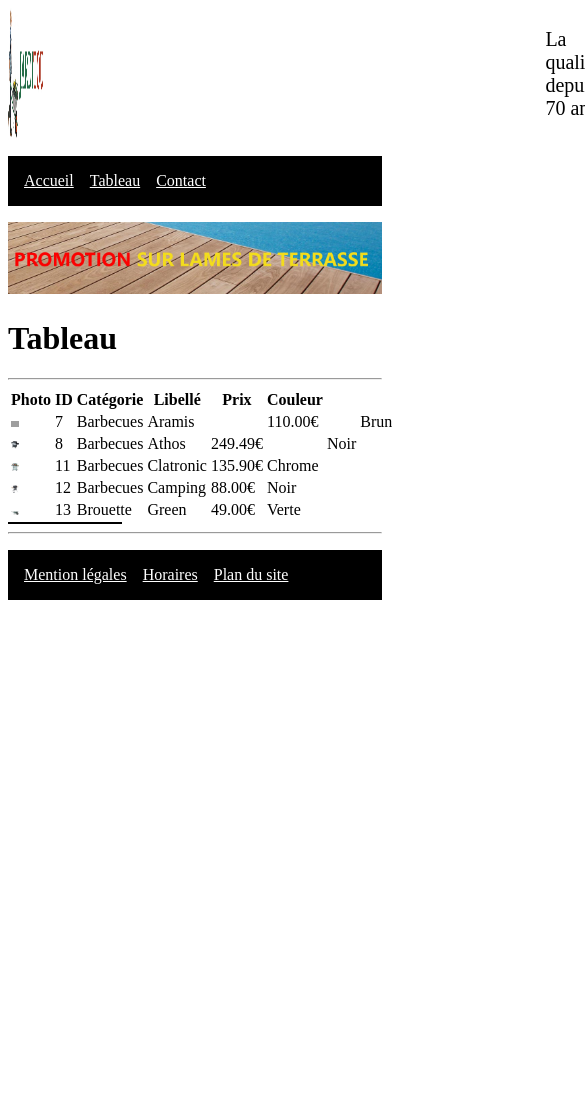
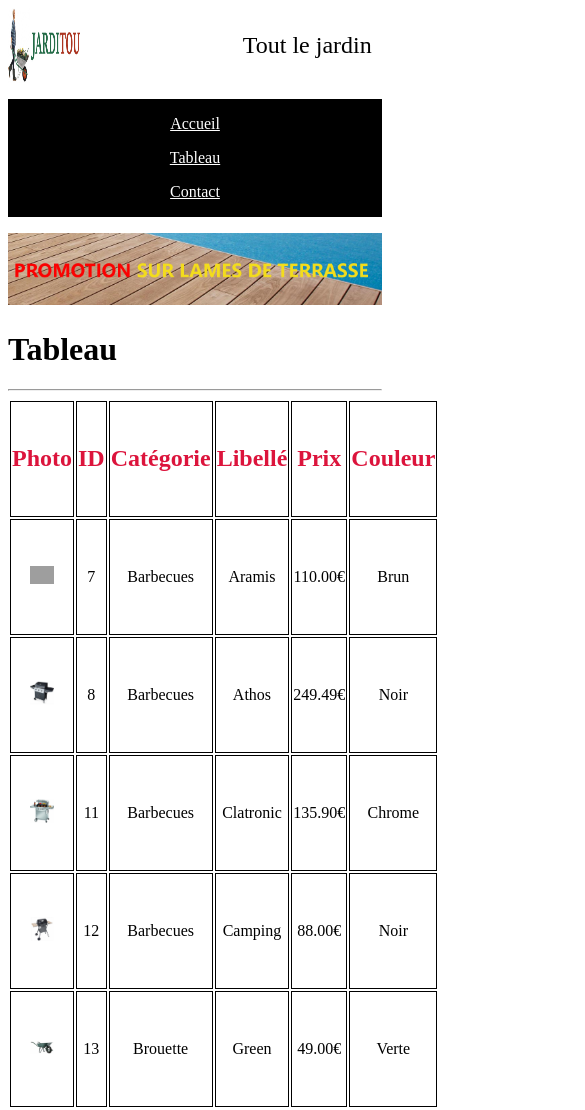
Before and after one commit to pask12/JARDITOU, a plain HTML site: page tableau.html in a window 390 px wide. Shown: the top 1110 px of the page, 585 px wide, since content can reach past the window. Before the commit the page ends 844 px from the top, so only its background shows below. Drawn offline with Linux system fonts and the light colour scheme; grey boxes are pictures that could not be loaded.

Commit message:
Jarditou

```diff
--- a/assets/css/style.css
+++ b/assets/css/style.css
@@ -1,13 +1,13 @@
 header img{
-    width: 10%;
+    width: 20%;
  }
  header {
      display: flex;
 
  }
  header p{
-     margin-left: 500px;
-     font-size: 20px;
+     margin-left: 30rem;
+     font-size: 1.5rem;
  }
  ul{
      display: flex;
@@ -41,6 +41,59 @@ header img{
 
         }
  table img{
-    width: 20%;
+    width: 40%;
 
  }
+
+ td{
+    font-size: 1rem;
+    width: 15rem;
+    height: 7rem;
+    text-align: center;
+    border: 0.01rem solid ;
+ }
+
+th{
+    font-size: 1.5rem;
+    width: 15rem;
+    height: 7rem;
+    border: 0.1rem solid black;
+    color: crimson;
+}
+
+li a:hover{
+    background-color: gray;
+    color: white;
+
+}
+/* responsive */
+
+@media screen and (max-width : 768px) {
+ body {
+    max-width: 768px;
+}
+
+header {
+    display: flex;
+}
+
+header p {
+    margin-left: 10rem;
+    text-align: center;
+}
+
+aside{
+    display: none;
+}
+section {
+    width: 100%;
+    height: auto;
+}
+
+ul{
+    flex-direction: column;
+    align-items: center;
+}
+
+
+}
--- a/tableau.html
+++ b/tableau.html
@@ -9,7 +9,7 @@
 <body>
     <header>
         <img src="assets/img/jarditou_logo.jpg" alt="">
-        <p>La qualité depuis 70 ans</p>
+        <p>Tout le jardin</p>
     </header>
 
     <nav>
@@ -42,8 +42,8 @@
                         <td><img src="assets/img/7.jpg" alt="Barbecues" title="Barbecues Aramis"></td>
                         <td>7</td>
                         <td>Barbecues</td>
-                        <td>Aramis<td>
-                        <td>110.00€<td>
+                        <td>Aramis</td>
+                        <td>110.00€</td>
                         <td>Brun</td>
                         </tr>
 
@@ -52,7 +52,7 @@
                         <td>8</td>
                         <td>Barbecues</td>
                         <td>Athos</td>
-                        <td>249.49€<td>
+                        <td>249.49€</td>
                         <td>Noir</td>
                         </td>
 
@@ -87,9 +87,7 @@
 
     </main>
 
-    <aside>
 
-    </aside>
 <hr>
     <footer>
         <ul type="disc">
```
Also changed, not shown: contact.html (+1 -3 lines), index.html (+3 -3 lines), 1 other file.
